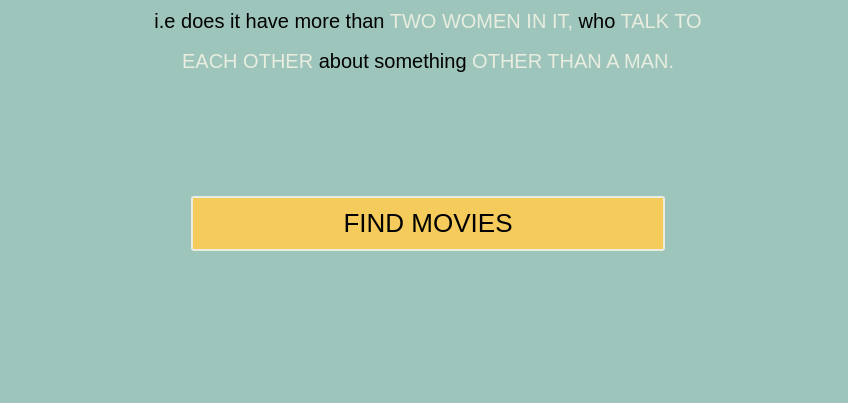
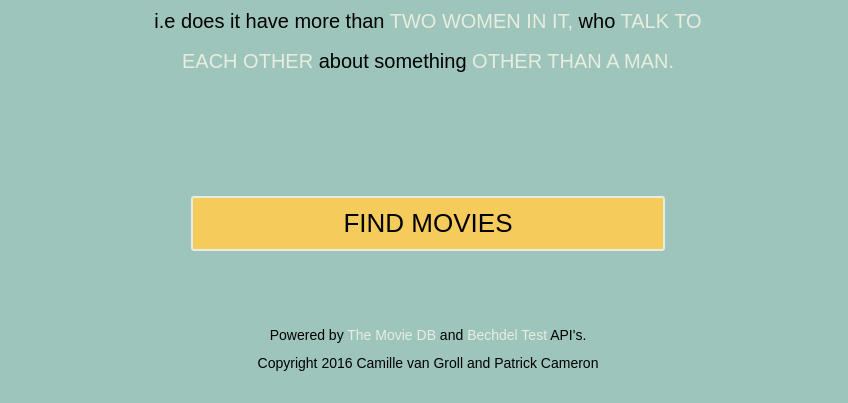
Before and after one commit to camvangroll/movieSuggestions, a website: page index.html in a window 1280 px wide. Shown: the part 397-800 px from the top of the page, without its empty margins (212-1060 px from the left). Drawn offline with nearby package versions, Linux system fonts and the light colour scheme; a web font is replaced by a local one.

Commit message:
Added footer

```diff
--- a/index.html
+++ b/index.html
@@ -77,7 +77,8 @@
 		<div class="results" id="results"></div>
 
 		<footer>
-	<p>Powered by <img src="assets/mdcopyright.svg" alt="moviedatabase copyright image">, Bechdel Test courtesy of <a href="http://bechdeltest.com/">bechdeltest.com</a>, copyright Camille van Groll and Patrick Cameron</p>
+			<p class="description">Powered by <a href="https://www.themoviedb.org/documentation/api" target="_blank">The Movie DB</a> and <a href="http://bechdeltest.com/api/v1/doc" target="_blank">Bechdel Test</a> API's.</p>
+			<p class="description">Copyright <span class="currentYear"></span> Camille van Groll and Patrick Cameron</p>
 		</footer>
 
 	</div>
--- a/scripts/main.js
+++ b/scripts/main.js
@@ -3,6 +3,10 @@ var movieDBKey = "68648bc22dd03754bbe2b368551f7eb2";
 var movieApp = {};
 
 var movieInfo = {};
+
+var currentTime = new Date();
+
+var currentYear = currentTime.getFullYear();
 
 movieApp.getMovies = function() {
 	var releaseYear = $('#year').val();
@@ -112,4 +116,5 @@ movieApp.displayResults = function() {
 
 $(function() {
 	movieApp.results();
+	$('.currentYear').text(currentYear);
 });
--- a/styles/main.scss
+++ b/styles/main.scss
@@ -172,12 +172,18 @@ footer img {
 }
 
 footer {
-	display: none;
 	text-align: center;
+	margin-top: 20px;
 
 	 a {
 	 	color: #E8EDDF;
 	 	text-decoration: none;
+	 }
+
+	 p {
+	 	@include fontSize(14);
+	 	line-height: 2;
+	 	margin-top: 20px;
 	 }
 }
 
--- a/styles/style.css
+++ b/styles/style.css
@@ -270,11 +270,16 @@ footer img {
   width: 7%; }
 
 footer {
-  display: none;
-  text-align: center; }
+  text-align: center;
+  margin-top: 20px; }
   footer a {
     color: #E8EDDF;
     text-decoration: none; }
+  footer p {
+    font-size: 14px;
+    font-size: 1.4rem;
+    line-height: 2;
+    margin-top: 20px; }
 
 @media (max-width: 800px) {
   div.movie {
```
Lines whose indentation alone changed are shown as unchanged.
